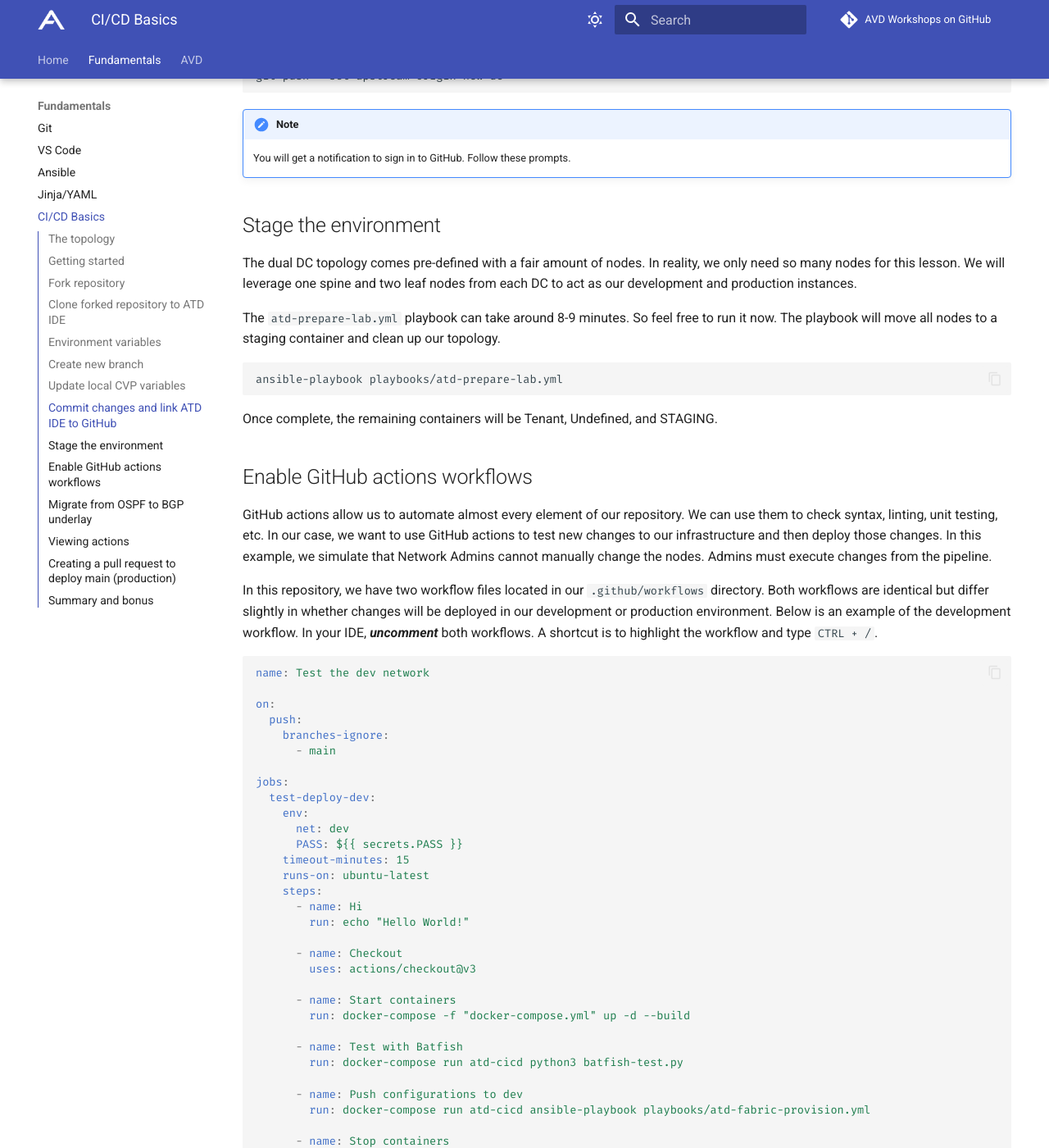
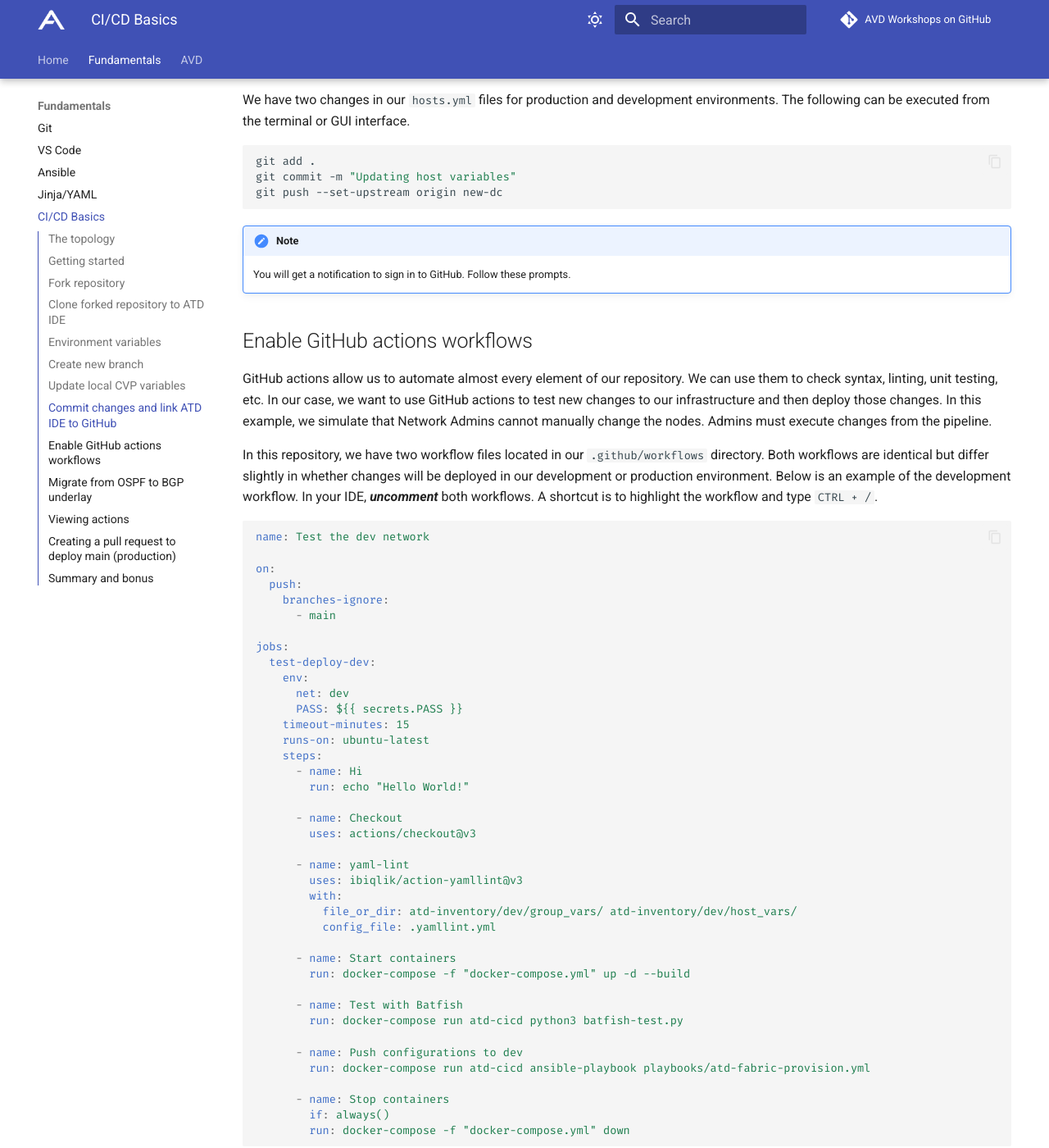
Before and after one commit to aristanetworks/avd-workshops, an MkDocs documentation site: the page built from workshops/cicd-basics.md, in a window 1280 px wide and 1400 px high, scrolled down 6970 px. Shown: the whole window at 82% size. Built offline with MkDocs 1.6.1 and Material for MkDocs 9.7.7, drawn with Linux system fonts in a browser that asks for light colours; comment, search, counter and statistics services are not loaded; some of the changed text lies outside the part shown.

Commit message:
Removing staging and updating file examples (#16)

````diff
--- a/workshops/cicd-basics.md
+++ b/workshops/cicd-basics.md
@@ -95,7 +95,12 @@
     cd labfiles
     git clone <your copied URL>
     cd atd-cicd
+    git config --global user.name "FirstName LastName"
+    git config --global user.email "name@example.com"
     ```
+
+!!! note
+    If the Git `user.name` and `user.email` are set, they may be skipped. You can check this by running the `git config --list` command.
 
 ## Environment variables
 
@@ -161,18 +166,6 @@
 !!! note
     You will get a notification to sign in to GitHub. Follow these prompts.
 
-## Stage the environment
-
-The dual DC topology comes pre-defined with a fair amount of nodes. In reality, we only need so many nodes for this lesson. We will leverage one spine and two leaf nodes from each DC to act as our development and production instances.
-
-The `atd-prepare-lab.yml` playbook can take around 8-9 minutes. So feel free to run it now. The playbook will move all nodes to a staging container and clean up our topology.
-
-```shell
-ansible-playbook playbooks/atd-prepare-lab.yml
-```
-
-Once complete, the remaining containers will be Tenant, Undefined, and STAGING.
-
 ## Enable GitHub actions workflows
 
 GitHub actions allow us to automate almost every element of our repository. We can use them to check syntax, linting, unit testing, etc. In our case, we want to use GitHub actions to test new changes to our infrastructure and then deploy those changes. In this example, we simulate that Network Admins cannot manually change the nodes. Admins must execute changes from the pipeline.
@@ -201,6 +194,12 @@
       - name: Checkout
         uses: actions/checkout@v3
 
+      - name: yaml-lint
+        uses: ibiqlik/action-yamllint@v3
+        with:
+          file_or_dir: atd-inventory/dev/group_vars/ atd-inventory/dev/host_vars/
+          config_file: .yamllint.yml
+
       - name: Start containers
         run: docker-compose -f "docker-compose.yml" up -d --build
 
@@ -222,26 +221,26 @@
 The initial `checkout` step makes the repository available to our workflow. We then use Docker Compose to stand up two containers. One to run the Batfish service and a small container with all pre-installed requirements. The second container interacts with the running Batfish service and our CVP instance. If we did not have the second container available, we would have to run through the exact steps you ran to prepare your environment in this workflow. The second container allows us to speed up our workflow. Below is an example of the `docker-compose.yml` file.
 
 ```yaml
+---
 version: '3.3'
 services:
   batfish:
-      container_name: batfish
-      volumes:
-          - '.:/data'
-      ports:
-          - '9997:9997'
-          - '9996:9996'
-      image: batfish/batfish
+    container_name: batfish
+    volumes:
+      - '.:/data'
+    ports:
+      - '9997:9997'
+      - '9996:9996'
+    image: batfish/batfish
 
   atd-cicd:
-      container_name: atd-cicd
-      volumes:
-          - '.:/app'
-      image: juliopdx/atd-cicd
-      environment:
-        - PASS=$PASS
-        - net=$net
-
+    container_name: atd-cicd
+    volumes:
+      - '.:/app'
+    image: juliopdx/atd-cicd
+    environment:
+      - PASS=$PASS
+      - net=$net
 ```
 
 ### A note on Batfish
````
